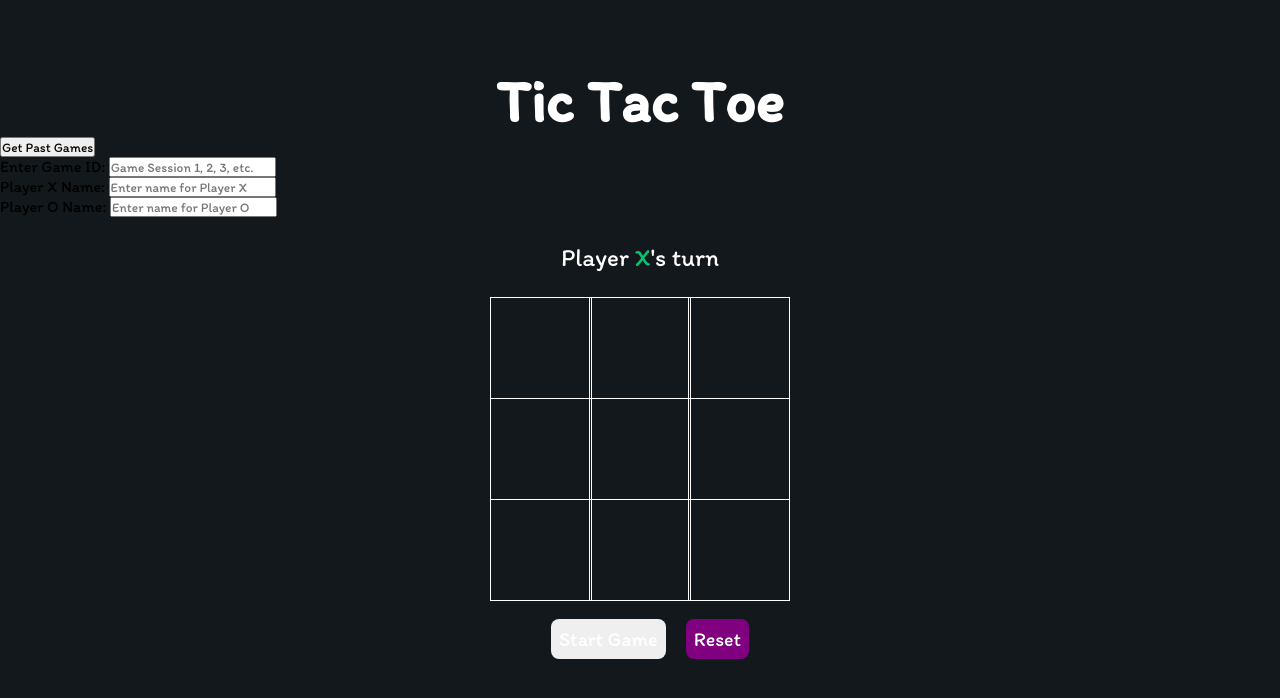
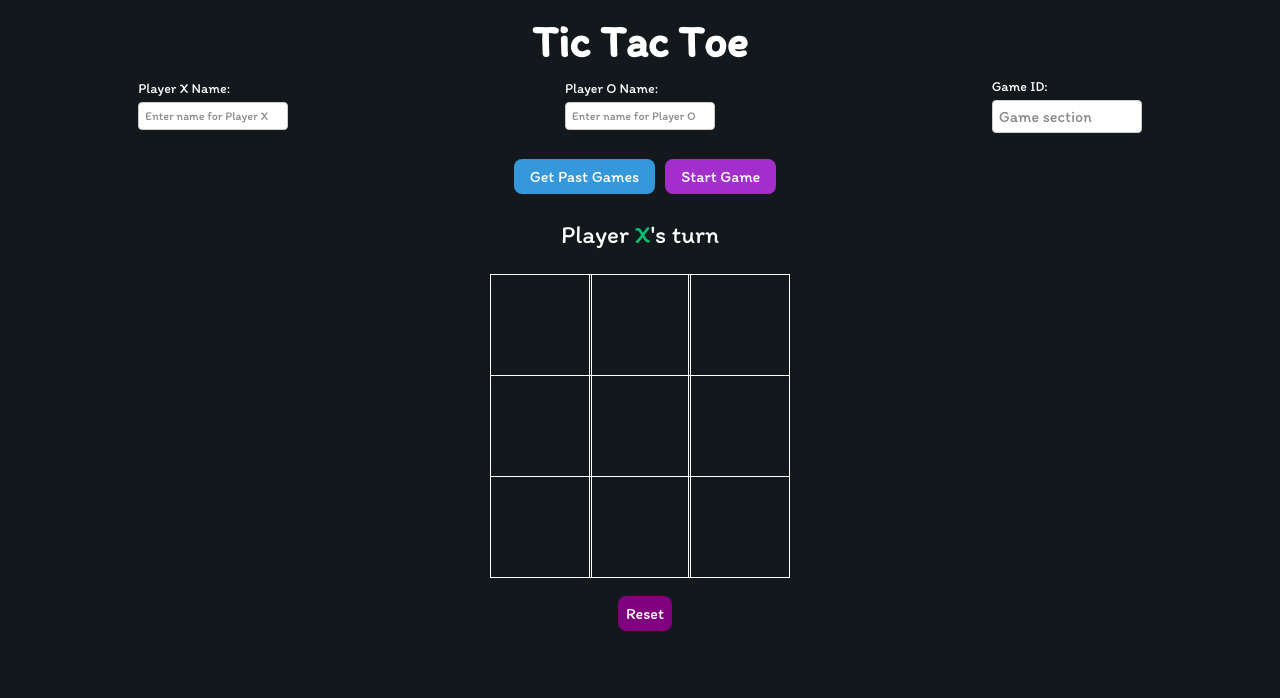
Before and after one commit to LeeYiXuan21/Tic-Tac_Toe, a website: page index.html in a window 1280 px wide. Drawn offline with Linux system fonts and the light colour scheme.

Commit message:
edit css

```diff
--- a/index.html
+++ b/index.html
@@ -17,25 +17,33 @@
         <section class="title">
             <h1>Tic Tac Toe</h1>
         </section>
-        <section>
-            <button id="getPastGames">Get Past Games</button>
-            <div id="pastGames"></div>
-        </section>
-        <section>
-            <label for="gameId">Enter Game ID:</label>
-            <input type="text" id="gameId" placeholder="Game Session 1, 2, 3, etc.">
-        </section>
+
+        <section id="nameContainer">
             <section>
                 <label for="playerXName">Player X Name:</label>
                 <input type="text" id="playerXName" placeholder="Enter name for Player X">
             </section>
+
             <section>
                 <label for="playerOName">Player O Name:</label>
                 <input type="text" id="playerOName" placeholder="Enter name for Player O">
             </section>
+
+            <section>
+                <label for="gameId">Game ID:</label>
+                <input type="text" id="gameId" placeholder="Game section">
+            </section>
+        </section>
+
+        <section class="controls">
+            <button id="getPastGames">Get Past Games</button>
+            <button id="startGame">Start Game</button>
+        </section>
+
         <section class="display">
             Player <span class="display-player playerX">X</span>'s turn
         </section>
+
         <section class="container">
             <div class="tile"></div>
             <div class="tile"></div>
@@ -47,9 +55,10 @@
             <div class="tile"></div>
             <div class="tile"></div>
         </section>
+
         <section class="display announcer hide"></section>
+
         <section class="controls">
-            <button id="startGame">Start Game</button>
             <button id="reset">Reset</button>
         </section>
     </main>
--- a/index.js
+++ b/index.js
@@ -39,7 +39,7 @@ window.addEventListener('DOMContentLoaded', () => {
             // Initialize the game with player names
             gameIdInput.value = 'Game123'; // Replace with actual game ID
             currentPlayer = 'X'; // Set initial player
-            playerDisplay.innerText = `${playerXName}`;
+            playerDisplay.innerText = `${currentPlayer === 'X' ? playerXName : playerOName}`;
             startGameButton.disabled = true; // Disable the button after starting the game
         } else {
             alert('Please enter names for both players.');
@@ -114,6 +114,7 @@ window.addEventListener('DOMContentLoaded', () => {
         playerDisplay.classList.add(`player${currentPlayer}`);
     };
 
+
     const userAction = (tile, index) => {
         if (isValidAction(tile) && isGameActive) {
             tile.innerText = currentPlayer;
--- a/style.css
+++ b/style.css
@@ -13,8 +13,8 @@
 .title {
     color: white;
     text-align: center;
-    font-size: 40px;
-    margin-top: 5%;
+    font-size: 30px;
+    margin-top: 1%;
 }
 
 .display {
@@ -35,7 +35,6 @@
     grid-template-columns: 33% 33% 33%;
     grid-template-rows: 33% 33% 33%;
     max-width: 300px;
-
 }
 
 .tile {
@@ -70,9 +69,9 @@
     padding: 8px;
     border-radius: 8px;
     border: none;
-    font-size: 20px;
-    margin-left: 1em;
+    font-size: 16px; /* Adjusted font size */
     cursor: pointer;
+    margin-left: 10px; /* Added margin for spacing */
 }
 
 .restart {
@@ -80,5 +79,101 @@
 }
 
 #reset {
+    display: flex;
+    justify-content: center;
+    align-items: center;
     background-color: purple;
 }
+
+/* Styles for the container holding past games, game ID, and names */
+#nameContainer {
+    display: flex;
+    justify-content: space-around; /* Centered the names */
+    align-items: center;
+    margin-top: 10px;
+}
+
+/* Styles for game ID */
+#gameId {
+    font-size: 16px; /* Adjusted font size */
+    color: #fff;
+}
+
+/* Styles for past games container */
+#pastGames {
+    width: 50%;
+    max-width: 600px;
+}
+
+/* Styles for each past game */
+.pastGame {
+    border: 1px solid #ccc;
+    padding: 10px;
+    margin-bottom: 10px;
+}
+
+/* Styles for the "Get Past Games" button */
+#getPastGames {
+    font-size: 16px;
+    padding: 8px 16px;
+    background-color: #3498db;
+    color: #fff;
+    border: none;
+    cursor: pointer;
+}
+
+/* Styles for form sections */
+section {
+    margin-bottom: 10px;
+}
+
+/* Styles for labels */
+label {
+    display: block;
+    margin-bottom: 5px;
+    font-size: 14px;
+    color: #fff;
+}
+
+/* Styles for input fields */
+input {
+    width: 150px;
+    padding: 6px;
+    font-size: 12px;
+    border: 1px solid #ccc;
+    border-radius: 4px;
+    box-sizing: border-box;
+}
+
+/* Placeholder color for input fields */
+input::placeholder {
+    color: #888;
+}
+
+/* Style for focused input fields */
+input:focus {
+    outline: none;
+    border-color: #3498db;
+}
+
+/* Styles for the container holding the start game button */
+#startGameContainer {
+    display: flex;
+    justify-content: center;
+    align-items: center;
+    margin-top: 10px;
+}
+
+/* Styles for the start game button */
+#startGame {
+    font-size: 16px; /* Adjusted font size */
+    padding: 8px 16px; /* Adjusted padding */
+    background-color: #a42ecc;
+    color: #fff;
+    border: none;
+    cursor: pointer;
+}
+
+#startGame:disabled {
+    background-color: #95a5a6;
+}
```
Lines whose indentation alone changed are shown as unchanged.
